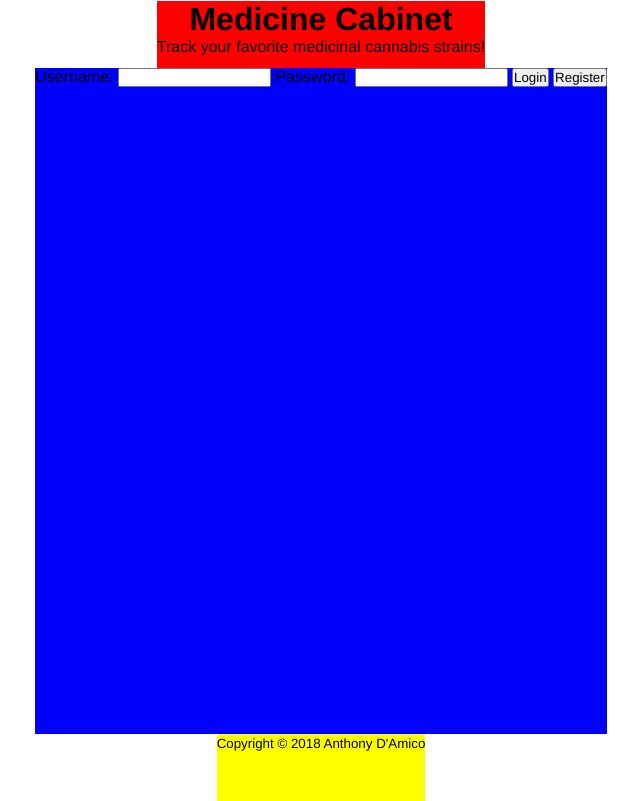
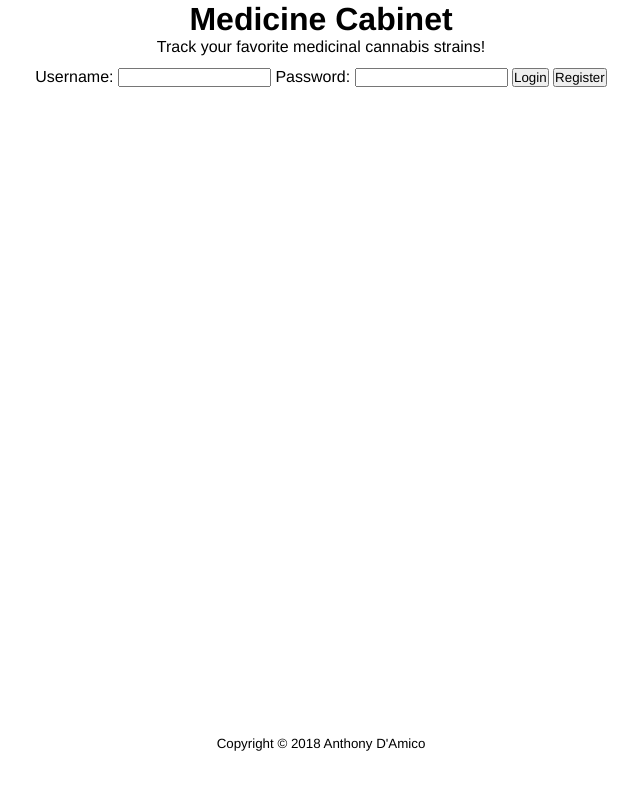
Before and after one commit to miamiyankee13/medicine-cabinet, a website: page public/index.html in a window 1280 px wide. Shown: the whole page, without its empty margins (319-959 px from the left). Drawn offline with nearby package versions, Linux system fonts and the light colour scheme.

Commit message:
removed background colors

```diff
--- a/public/main.css
+++ b/public/main.css
@@ -20,18 +20,15 @@ html, body {
 }
 
 .flex-header {
-    background-color: red;
     flex: 1;
     text-align: center;
 }
 
 .flex-main {
-    background-color: blue;
     flex: 10;
     text-align: center;
 }
 
 .flex-footer {
-    background-color: yellow;
     flex: 1;
 }
```
